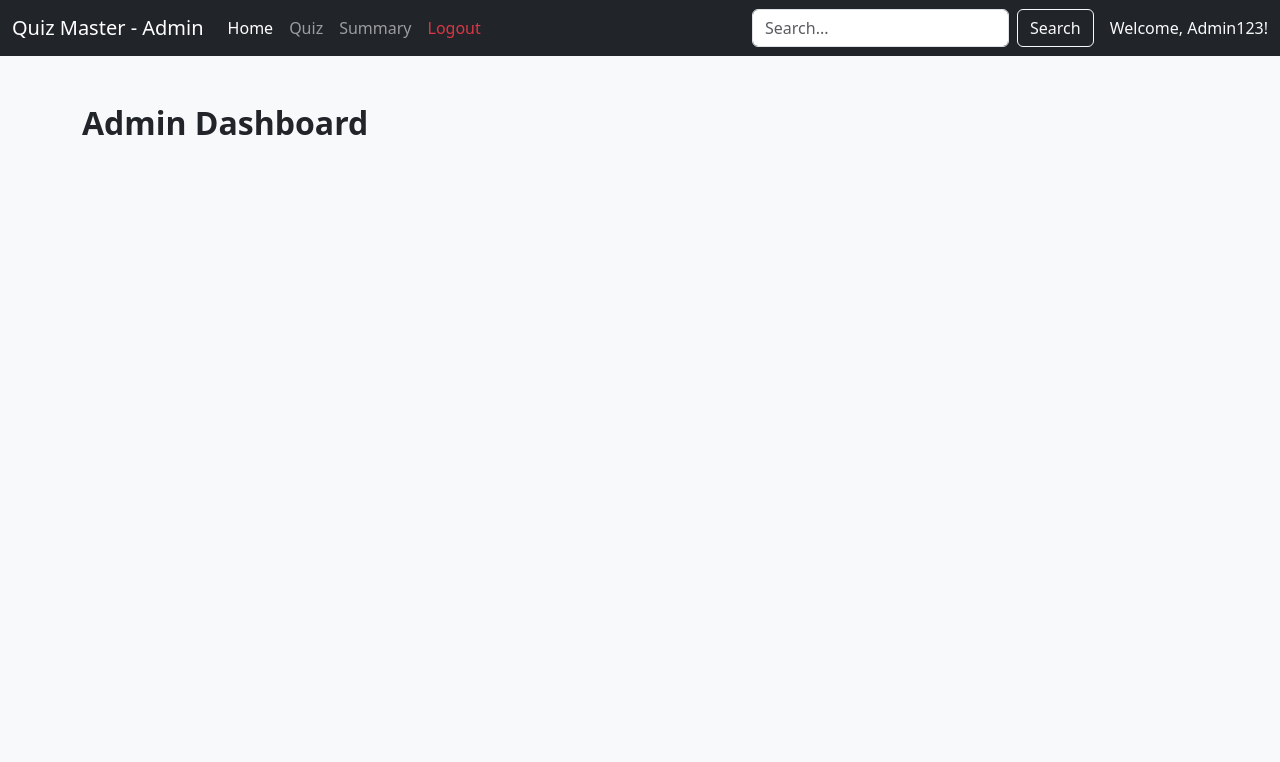
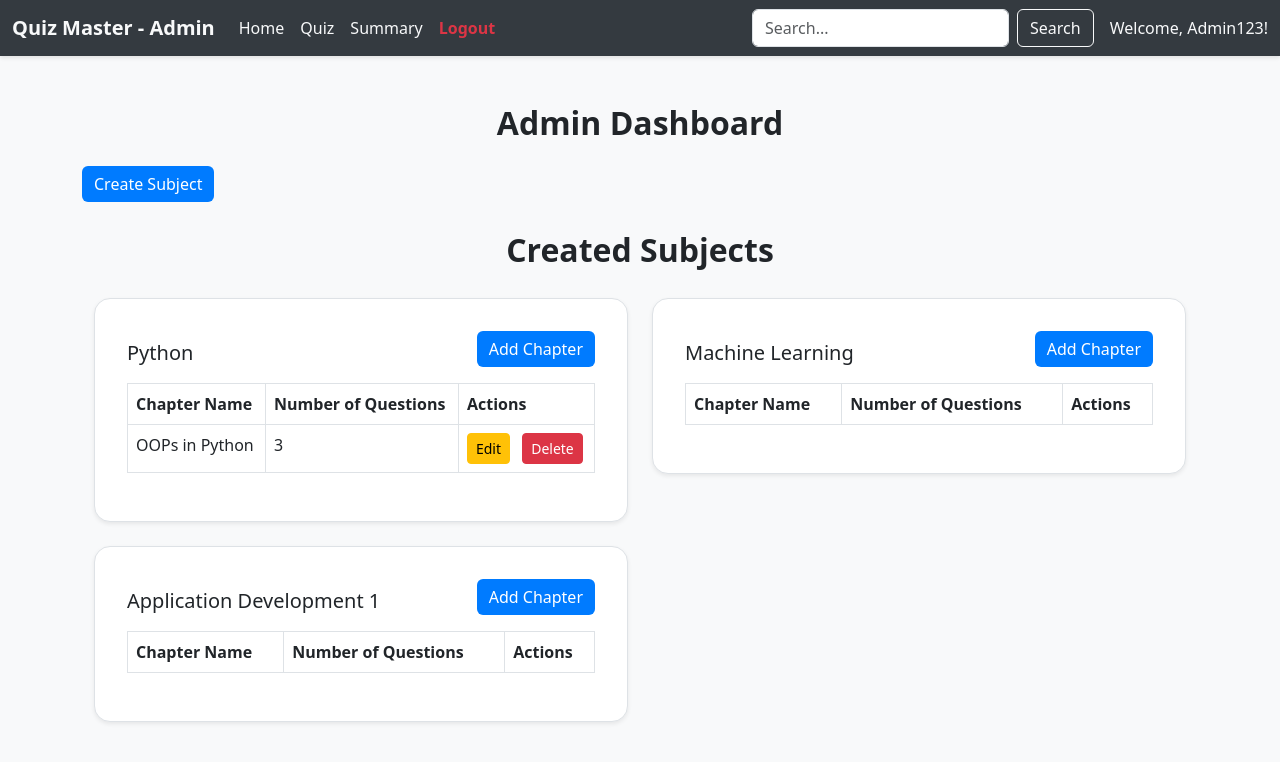
Before and after one commit to AdityaIITM9790/Quiz_Master-V1, a Flask app: page /delete_chapter/1 in a window 1280 px wide. Shown: the top 762 px of the page. Run offline with Flask 3, Linux system fonts and the light colour scheme; data comes from the database, SQL or seed files in the repository; data that the repository does not hold is empty.

Commit message:
Added jinja for dynamically displaying newly created chapters and subjects

```diff
--- a/templates/admin_dash.html
+++ b/templates/admin_dash.html
@@ -1,5 +1,6 @@
 <!DOCTYPE html>
 <html lang="en">
+
 <head>
     <meta charset="UTF-8">
     <meta name="viewport" content="width=device-width, initial-scale=1.0">
@@ -7,21 +8,23 @@
     <link href="https://cdn.jsdelivr.net/npm/bootstrap@5.3.0/dist/css/bootstrap.min.css" rel="stylesheet">
     <link rel="stylesheet" href="/static/style.css">
 </head>
+
 <body>
 
     <!-- Navbar -->
-    <nav class="navbar navbar-expand-lg navbar-dark bg-dark">
+    <nav class="navbar navbar-expand-lg" style="background-color: #343a40; box-shadow: 0 2px 4px rgba(0, 0, 0, 0.1)">
         <div class="container-fluid">
-            <a class="navbar-brand" href="#">Quiz Master - Admin</a>
-            <button class="navbar-toggler" type="button" data-bs-toggle="collapse" data-bs-target="#navbarNav">
+            <a class="navbar-brand text-light fw-bold" href="#">Quiz Master - Admin</a>
+            <button class="navbar-toggler" type="button">
                 <span class="navbar-toggler-icon"></span>
             </button>
             <div class="collapse navbar-collapse" id="navbarNav">
                 <ul class="navbar-nav me-auto">
-                    <li class="nav-item"><a class="nav-link active" href="#">Home</a></li>
-                    <li class="nav-item"><a class="nav-link" href="#">Quiz</a></li>
-                    <li class="nav-item"><a class="nav-link" href="#">Summary</a></li>
-                    <li class="nav-item"><a class="nav-link text-danger" href="/login">Logout</a></li>
+                    <li class="nav-item"><a class="nav-link active text-light" href="/admin_dash">Home</a></li>
+                    <li class="nav-item"><a class="nav-link text-light" href="/quiz_creator" target="_blank">Quiz</a>
+                    </li>
+                    <li class="nav-item"><a class="nav-link text-light" href="#">Summary</a></li>
+                    <li class="nav-item"><a class="nav-link text-danger fw-bold" href="/login">Logout</a></li>
                 </ul>
 
                 <!-- Search Box -->
@@ -40,8 +43,55 @@
 
     <!-- Main Content -->
     <div class="container mt-5">
-        <h2>Admin Dashboard</h2>
+        <h2 style="text-align: center;">Admin Dashboard</h2>
+
+        <!-- Button to Show Subject Creation Form -->
+        <a href="/add_subject" class="btn btn-primary mt-3">Create Subject</a>
+
+        <div class="container mt-4">
+            <p class="text-center mb-4 fs-2 fw-bold">Created Subjects</p>
+
+            <div class="row">
+                {% for subject in subjects %}
+                <div class="col-12 col-md-6 mb-4">
+                    <div class="card border shadow-sm p-3 rounded-4">
+                        <div class="card-body">
+                            <div class="d-flex justify-content-between align-items-center">
+                                <h5 class="card-title">{{ subject.name }}</h5>
+                                <a href="/add_chapter/{{ subject.id }}" class="btn btn-primary mb-3">Add Chapter</a>
+                            </div>
+
+                            <table class="table table-bordered">
+                                <thead>
+                                    <tr>
+                                        <th>Chapter Name</th>
+                                        <th>Number of Questions</th>
+                                        <th>Actions</th>
+                                    </tr>
+                                </thead>
+                                <tbody>
+                                    {% for chapter in subject.chapters %}
+                                    <tr>
+                                        <td>{{ chapter.name }}</td>
+                                        <td>{{ chapter.num_questions }}</td>
+                                        <td>
+                                            <a href="/edit_chapter/{{ chapter.id }}"
+                                                class="btn btn-warning btn-sm me-2">Edit</a>
+                                            <a href="/delete_chapter/{{ chapter.id }}"
+                                                class="btn btn-danger btn-sm">Delete</a>
+                                        </td>
+                                    </tr>
+                                    {% endfor %}
+                                </tbody>
+                            </table>
+
+                        </div>
+                    </div>
+                </div>
+                {% endfor %}
+            </div>
+        </div>
     </div>
+</body>
 
-</body>
 </html>
```
